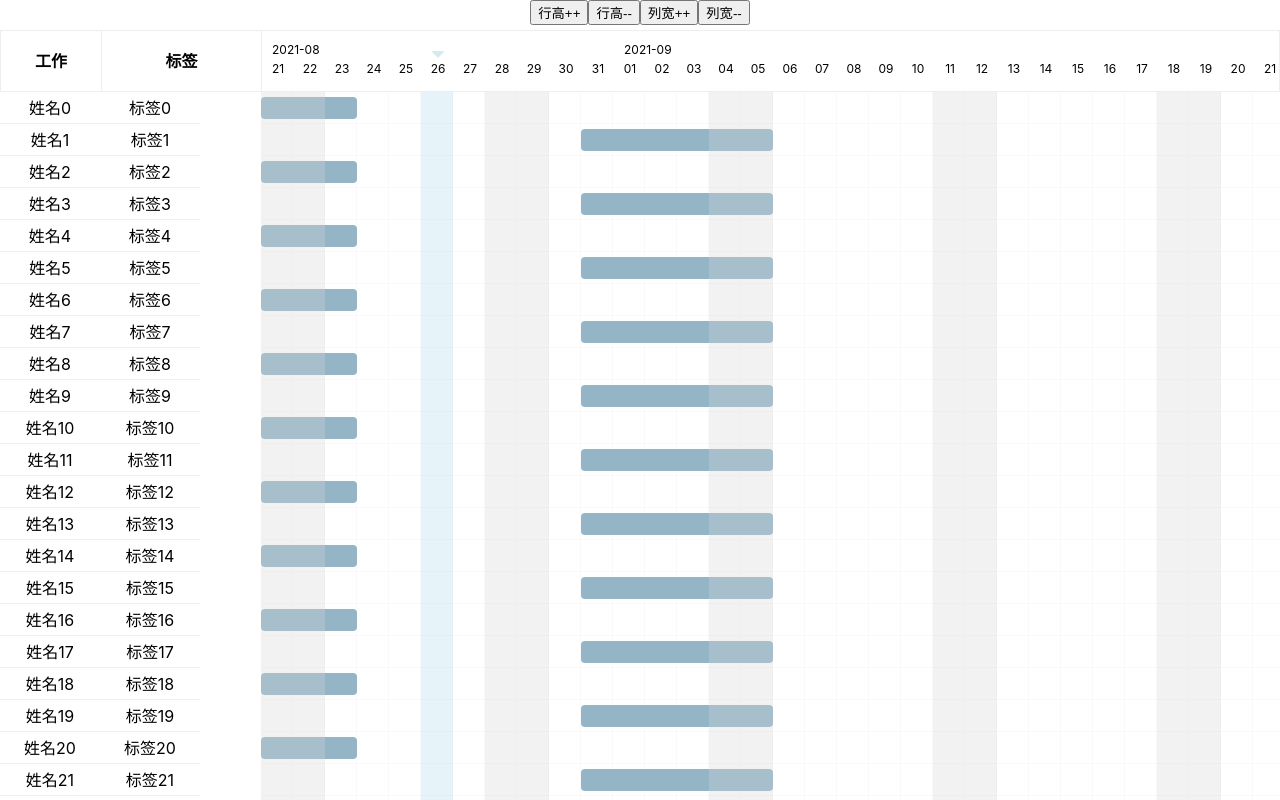
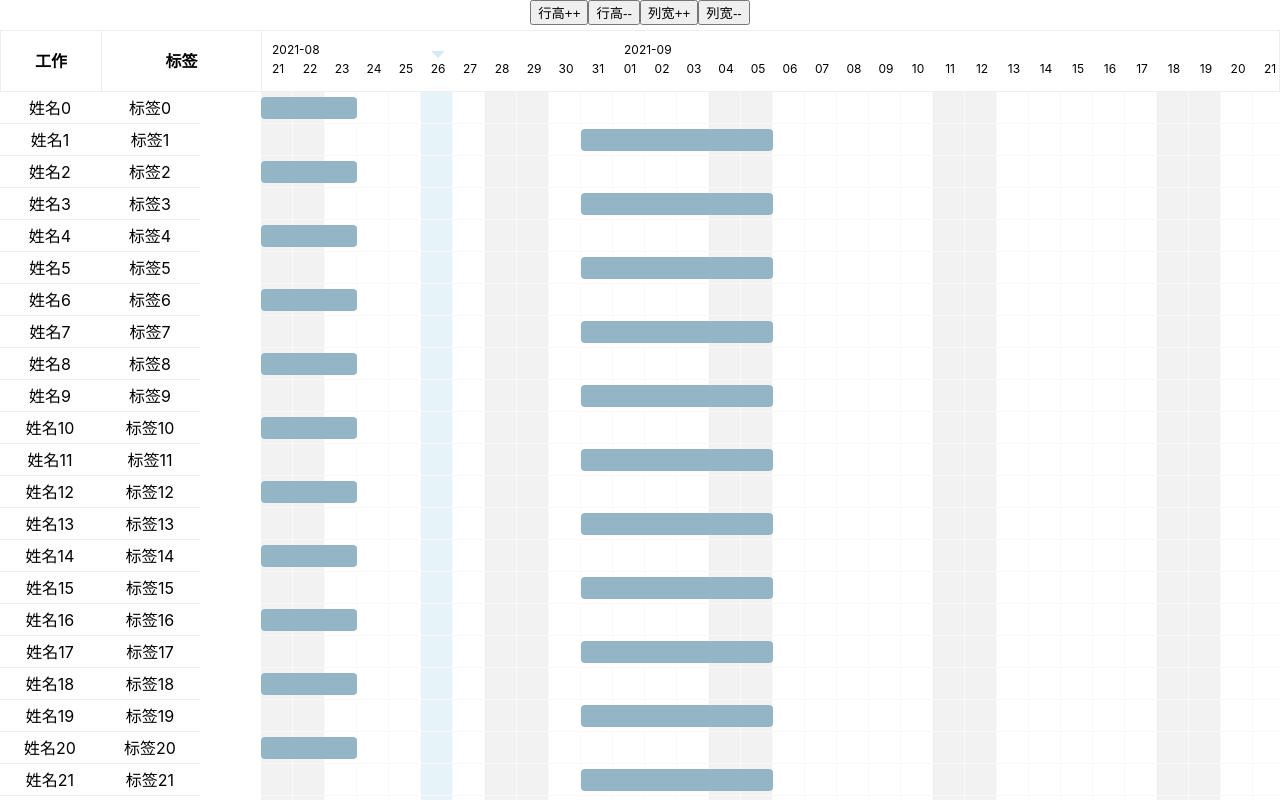
Before and after one commit to Sincenir/gantt, a React (Create React App) app: page / in a window 1280 px wide. Built offline with nearby package versions, Linux system fonts and the light colour scheme.

Commit message:
修复了一些问题
- 修复了 today 和 weekend 的层级问题
- 修复了更新宽高时，数据更新的问题

```diff
--- a/src/App.tsx
+++ b/src/App.tsx
@@ -1,5 +1,5 @@
 import "./App.css";
-import React, { useState } from "react";
+import React, { useEffect, useState } from "react";
 // import { CompA, CompB } from './packages/index'
 // import SiGantt, { RowData, ITableColumn } from "./packages/gantt/root";
 import SiGantt from "./packages/gantt2/root";
@@ -7,6 +7,7 @@ import SiGantt from "./packages/gantt2/root";
 const App: React.FC = () => {
   const [rowHeight, setRowHeight] = useState(32);
   const [colWidth, setColWidth] = useState(32);
+  const [data, setData] = useState<Array<unknown>>([]);
   const tmp = {
     id: 1,
     startDate: new Date(),
@@ -14,11 +15,11 @@ const App: React.FC = () => {
     children: [],
   };
 
-  const data = [];
+  useEffect(() => {
+    const tmpdata = [];
     for (let index = 0; index < 100; index++) {
       if (index % 2 === 0) {
-      data.push({
-        ...tmp,
+        tmpdata.push({
           id: index,
           name: `姓名${index}`,
           label: `标签${index}`,
@@ -26,8 +27,7 @@ const App: React.FC = () => {
           endDate: new Date((new Date().getTime() + (86400000 * -3)))
         })
       } else {
-      data.push({
-        ...tmp,
+        tmpdata.push({
           id: index,
           name: `姓名${index}`,
           label: `标签${index}`,
@@ -36,6 +36,10 @@ const App: React.FC = () => {
         })
       }
     }
+    setData(tmpdata)
+
+  }, [])
+
 
   const colShowData = [
     {
--- a/src/packages/gantt2/gantt/widget/GanttRow.tsx
+++ b/src/packages/gantt2/gantt/widget/GanttRow.tsx
@@ -86,11 +86,13 @@ const SiGanttRow: React.FC<{ index: number; rowData: any }> = ({
   return (
     <div
       style={{
+        position: 'relative',
         borderBottom: "1px solid #F9F9F9",
         height: `${state.rowHeight! - 6}px`,
         backgroundSize: `${state.colWidth}px`,
         backgroundImage: `linear-gradient(270deg,#F9F9F9 1px,transparent 0)`,
         paddingTop: "5px",
+        zIndex: 3,
       }}
     >
       <div
--- a/src/packages/gantt2/gantt/widget/ganttContent.css
+++ b/src/packages/gantt2/gantt/widget/ganttContent.css
@@ -10,6 +10,7 @@
   top: 0px;
   height: 100%;
   background-color: lightblue;
+  z-index: 2;
 }
 
 .gantt-content--weekend {
@@ -18,6 +19,7 @@
   top: 0px;
   height: 100%;
   background-color: #d3d3d3;
+  z-index: 1;
 }
 /*
 .gatnt--content__content {
--- a/src/packages/gantt2/root.tsx
+++ b/src/packages/gantt2/root.tsx
@@ -31,6 +31,7 @@ const SiGanttContainer: React.FC<GanttProps> = (props) => {
   } = props;
 
   useEffect(() => {
+    console.log(111);
     dispatch({
       type: GanttDispatchTypes.initData,
       payload: {
```
Lines whose indentation alone changed are shown as unchanged.
